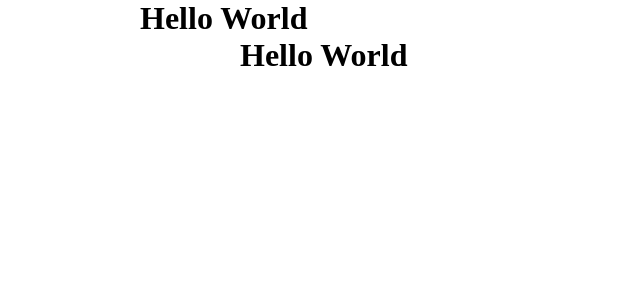
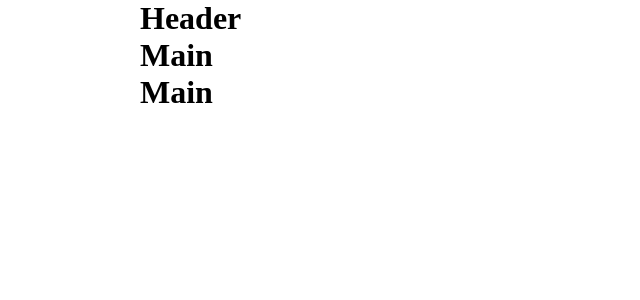
Before and after one commit to Vale-riad/vite-boolflix, a Vue app: page / in a window 1280 px wide. Shown: the top 300 px of the page, without its empty margins (0-640 px from the left). Built offline with nearby package versions, Linux system fonts and the light colour scheme.

Commit message:
Aggiunge struttura di base

```diff
--- a/src/App.vue
+++ b/src/App.vue
@@ -1,22 +1,22 @@
 <script>
-import HelloWorld from './components/HelloWorld.vue'
+import AppHeader from "./components/AppHeader.vue";
+import AppMain from "./components/AppMain.vue";
 
 export default {
   components: {
-    HelloWorld
-  }
-}
+    AppHeader,
+    AppMain,
+  },
+};
 </script>
 
 <template>
   <div class="container">
-    <HelloWorld />
-  </div>
-  <div class="container-small">
-    <HelloWorld />
+    <AppHeader />
+    <AppMain />
   </div>
 </template>
 
 <style lang="scss">
-@import './style/global.scss';
+@import "./style/global.scss";
 </style>
--- /dev/null
+++ b/src/components/AppCard.vue
@@ -0,0 +1,11 @@
+<script>
+export default {
+  name: "AppCard",
+};
+</script>
+
+<template>
+  <h1>Main</h1>
+</template>
+
+<style lang="scss" scoped></style>
--- /dev/null
+++ b/src/components/AppHeader.vue
@@ -0,0 +1,11 @@
+<script>
+export default {
+  name: "AppHeader",
+};
+</script>
+
+<template>
+  <h1>Header</h1>
+</template>
+
+<style lang="scss" scoped></style>
--- /dev/null
+++ b/src/components/AppMain.vue
@@ -0,0 +1,22 @@
+<script>
+import { store } from "../store";
+import AppCard from "./AppCard.vue";
+export default {
+  name: "AppMain",
+  components: {
+    AppCard,
+  },
+  data() {
+    return {
+      store,
+    };
+  },
+};
+</script>
+
+<template>
+  <h1>Main</h1>
+  <AppCard />
+</template>
+
+<style lang="scss" scoped></style>
--- a/src/components/HelloWorld.vue
+++ /dev/null
@@ -1,12 +0,0 @@
-<script>
-export default {
-  name: 'HelloWorld',
-}
-</script>
-
-<template>
-  <h1>Hello World</h1>
-</template>
-
-<style>
-</style>
--- /dev/null
+++ b/src/store.js
@@ -0,0 +1,3 @@
+import { reactive } from "vue";
+
+export const store = reactive({});
```
